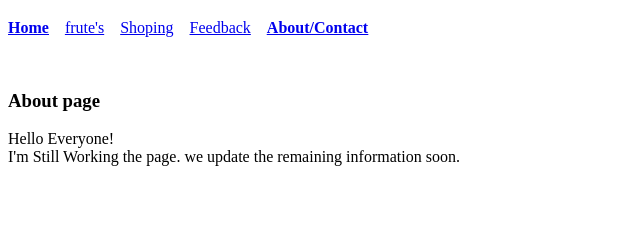
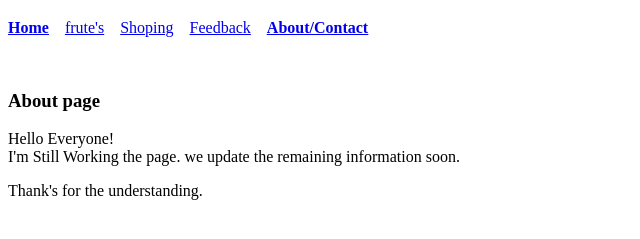
Before and after one commit to TusharKhatale16/Frute-Shop, a plain HTML site: page pages/about.html in a window 1280 px wide. Shown: the part 61-300 px from the top of the page, without its empty margins (0-640 px from the left). Drawn offline with Linux system fonts and the light colour scheme.

Commit message:
About page - understanding statement added .

```diff
--- a/pages/about.html
+++ b/pages/about.html
@@ -18,5 +18,6 @@
         Hello Everyone! <br>
         I'm Still Working the page. we update the remaining information soon.
     </p>
+    <p>Thank's for the understanding.</p>
 </body>
 </html>
```
